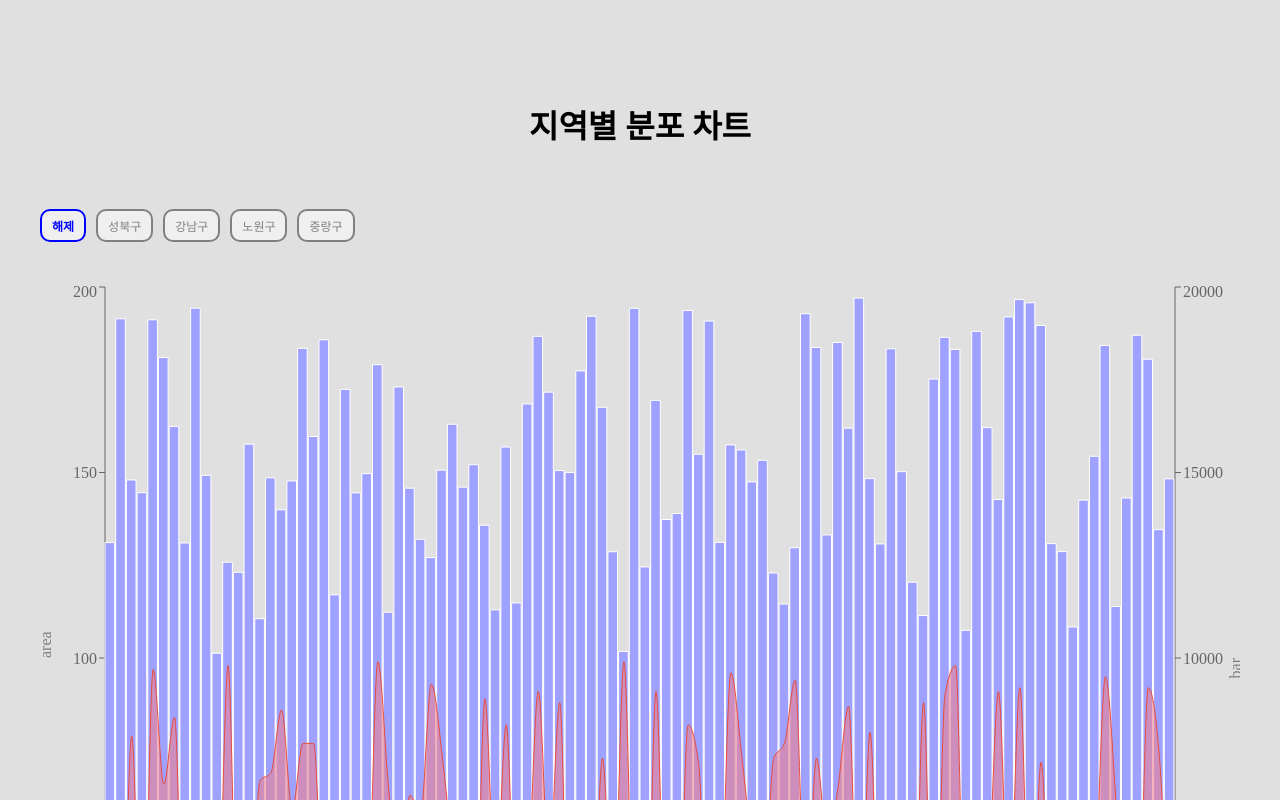
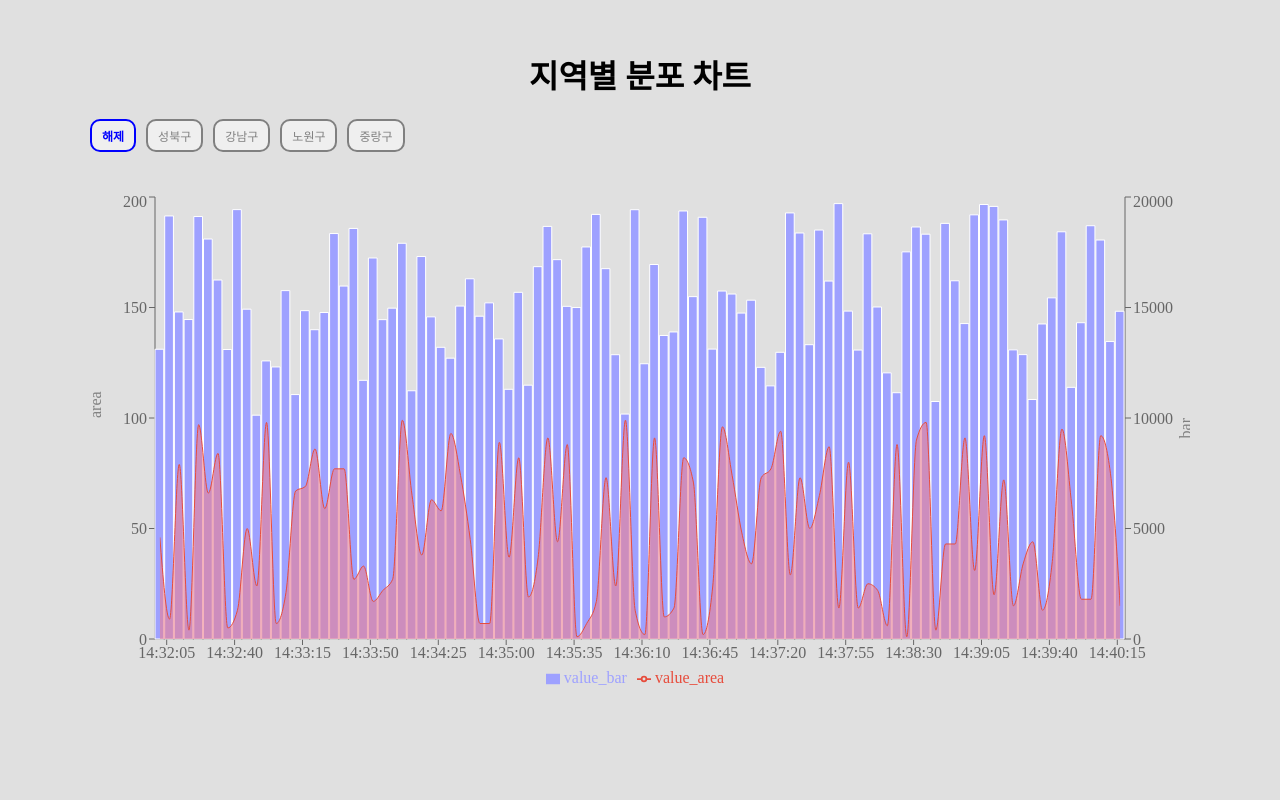
Before and after one commit to hnoch/wanted-pre-onboarding-frontend-4, a React (Vite) app: page / in a window 1280 px wide. Shown: the top 800 px of the page. Built offline with nearby package versions, Linux system fonts and the light colour scheme.

Commit message:
💎 style: size edit

```diff
--- a/src/components/ChartList.tsx
+++ b/src/components/ChartList.tsx
@@ -1,4 +1,15 @@
-import { Area, Bar, Cell, ComposedChart, Label, Legend, Tooltip, XAxis, YAxis } from 'recharts'
+import {
+  Area,
+  Bar,
+  Cell,
+  ComposedChart,
+  Label,
+  Legend,
+  ResponsiveContainer,
+  Tooltip,
+  XAxis,
+  YAxis,
+} from 'recharts'
 import { MockData } from '../types/mock'
 import { RANGE_AREA, RANGE_BAR } from '../constants/constant'
 import CustomizedTooltip from './CustomizedTooltip'
@@ -10,7 +21,8 @@ type PropsType = {
 
 const ChartList = ({ data, selected }: PropsType) => {
   return (
-    <ComposedChart width={1200} height={800} data={data}>
+    <ResponsiveContainer width={1100} height={500}>
+      <ComposedChart width={1100} height={500} data={data}>
         <XAxis dataKey={'time'} scale={'band'} />
         <YAxis yAxisId={'value_area'} dataKey={'value_area'} orient="left" domain={RANGE_AREA}>
           <Label value="area" offset={0} angle={-90} position="insideLeft" />
@@ -33,6 +45,7 @@ const ChartList = ({ data, selected }: PropsType) => {
           fill="#ed8091"
         />
       </ComposedChart>
+    </ResponsiveContainer>
   )
 }
 
--- a/src/styles/Chart.style.ts
+++ b/src/styles/Chart.style.ts
@@ -2,7 +2,6 @@ import styled from 'styled-components'
 
 export const Wrap = styled.div`
   margin-top: 20px;
-  padding: 40px 0px;
 `
 
 export const FilterWrap = styled.div`
--- a/src/styles/Cmn.style.ts
+++ b/src/styles/Cmn.style.ts
@@ -9,7 +9,7 @@ export const Layout = styled.div`
 `
 
 export const Container = styled.div`
-  padding: 80px 0px;
+  padding: 30px 0px;
 `
 
 export const H1 = styled.h1`
```
Also changed, not shown: 1 other file (tests, documents, lock files or other folders). Lines whose indentation alone changed are shown as unchanged.
